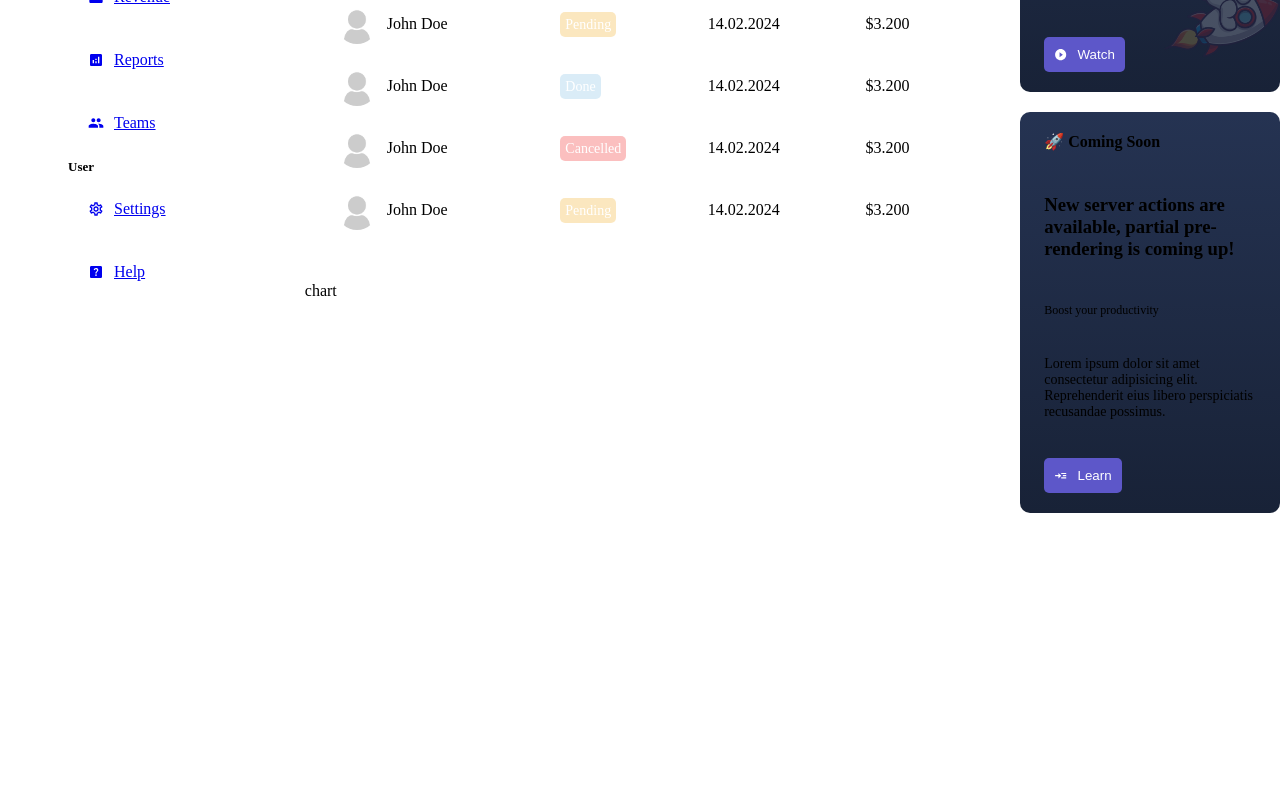
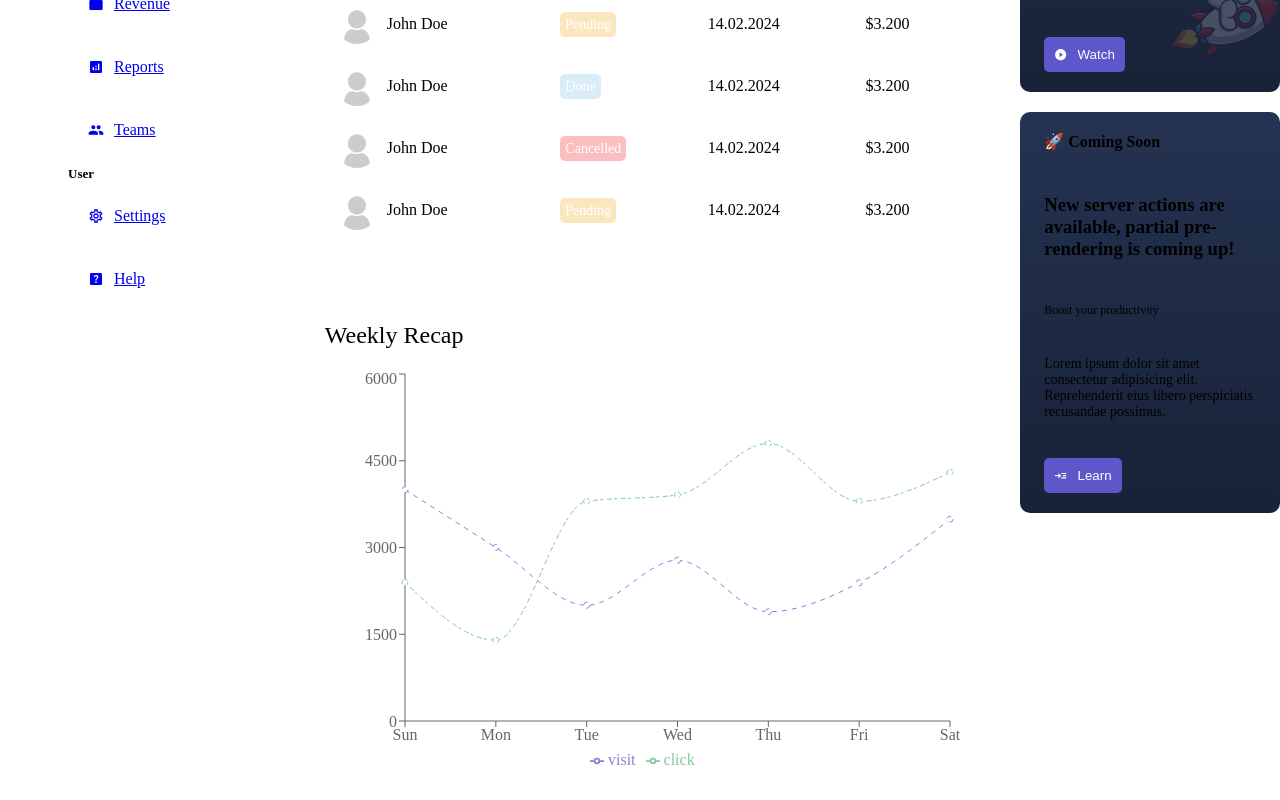
Before and after one commit to arifweb2020/Next14-Backend, a Next.js app: page /dashboard in a window 1280 px wide. Shown: the part 433-1233 px from the top of the page. Before the commit the page ends 833 px from the top, so only its background shows below. Built offline with nearby package versions, Linux system fonts and the light colour scheme.

Commit message:
chart added

```diff
--- a/app/ui/dashboard/chart/chart.module.css
+++ b/app/ui/dashboard/chart/chart.module.css
@@ -0,0 +1,12 @@
+.container {
+    height: 450px;
+    background-color: var(--bgSoft);
+    padding: 20px;
+    border-radius: 10px;
+  }
+
+  .title{
+    font-weight: 200;
+    color: var(--textSoft);
+    margin-bottom: 20px;
+  }
--- a/app/ui/dashboard/chart/chart.tsx
+++ b/app/ui/dashboard/chart/chart.tsx
@@ -1,9 +1,71 @@
-import React from 'react'
+"use client"
+
 import styles from './chart.module.css'
+import { LineChart, Line, XAxis, YAxis, Tooltip, Legend, ResponsiveContainer } from 'recharts';
+
+const data = [
+  {
+    name: "Sun",
+    visit: 4000,
+    click: 2400,
+  },
+  {
+    name: "Mon",
+    visit: 3000,
+    click: 1398,
+  },
+  {
+    name: "Tue",
+    visit: 2000,
+    click: 3800,
+  },
+  {
+    name: "Wed",
+    visit: 2780,
+    click: 3908,
+  },
+  {
+    name: "Thu",
+    visit: 1890,
+    click: 4800,
+  },
+  {
+    name: "Fri",
+    visit: 2390,
+    click: 3800,
+  },
+  {
+    name: "Sat",
+    visit: 3490,
+    click: 4300,
+  },
+];
 
 const Chart = () => {
   return (
-    <div>chart</div>
+    <div className={styles.container}>
+      <h2 className={styles.title}>Weekly Recap</h2>
+      <ResponsiveContainer width="100%" height="90%">
+        <LineChart
+          width={500}
+          height={300}
+          data={data}
+          margin={{
+            top: 5,
+            right: 30,
+            left: 20,
+            bottom: 5,
+          }}
+        >
+          <XAxis dataKey="name" />
+          <YAxis />
+          <Tooltip contentStyle={{background:"#151c2c", border:"none"}}/>
+          <Legend />
+          <Line type="monotone" dataKey="visit" stroke="#8884d8" strokeDasharray="5 5" />
+          <Line type="monotone" dataKey="click" stroke="#82ca9d" strokeDasharray="3 4 5 2" />
+        </LineChart>
+      </ResponsiveContainer>
+    </div>
   )
 }
 
--- a/package.json
+++ b/package.json
@@ -12,7 +12,8 @@
     "next": "14.0.1",
     "react": "^18",
     "react-dom": "^18",
-    "react-icons": "^4.11.0"
+    "react-icons": "^4.11.0",
+    "recharts": "^2.9.3"
   },
   "devDependencies": {
     "@types/node": "^20",
```
Also changed, not shown: 1 other file (tests, documents, lock files or other folders).
